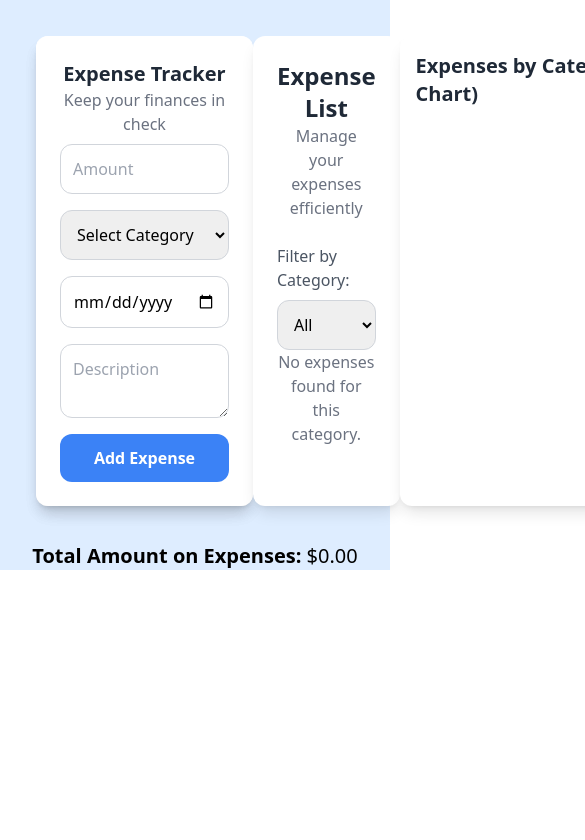
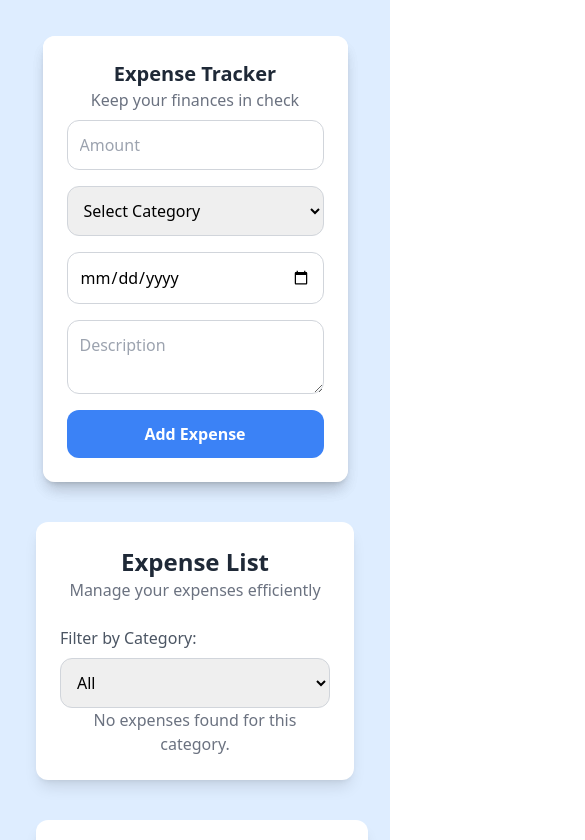
Before and after one commit to uwinezaflorence20/Expense_Tracker, a React (Create React App) app: page / in a window 390 px wide. Shown: the top 840 px of the page, 585 px wide, since content can reach past the window. Built offline with nearby package versions, Linux system fonts and the light colour scheme.

Commit message:
responsiveness

```diff
--- a/src/App.tsx
+++ b/src/App.tsx
@@ -93,26 +93,27 @@ const App: React.FC = () => {
       i === index ? updatedExpense : expense
     );
     setExpenses(updatedExpenses);
-    saveExpenses(updatedExpenses);  // To store updated expenses in IndexedDB
+    saveExpenses(updatedExpenses);
   };
 
-  // Error-corrected total calculation
   const total = expenses.reduce((acc, curr) => acc + (parseFloat(curr.amount.toString()) || 0), 0);
 
   return (
-    <div className='bg-[#deedff]' >
-    <div className="container flex flex-row mx-auto p-9">
+    <div className='bg-[#deedff]'>
+    <div className="container flex flex-col md:flex-row gap-10 mx-auto p-9">
       <ExpenseForm addExpense={addExpense} />
       <ExpenseList
         expenses={expenses}
         removeExpense={removeExpense}
-        updateExpense={updateExpense} />
-       <ExpenseCharts expenses={expenses} />
+        updateExpense={updateExpense}
+      />
+      <ExpenseCharts expenses={expenses} />
     </div>
-    <div className=" text-xl text-center">
-        <strong>Total Amount on Expenses:</strong> ${total.toFixed(2)}
-      </div>
+    <div className="text-xl text-center">
+      <strong>Total Amount on Expenses:</strong> ${total.toFixed(2)}
     </div>
+  </div>
+
   );
 };
 
```
